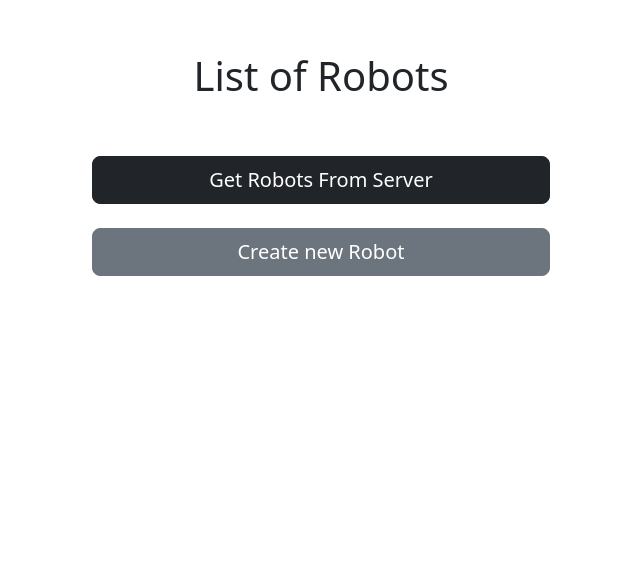
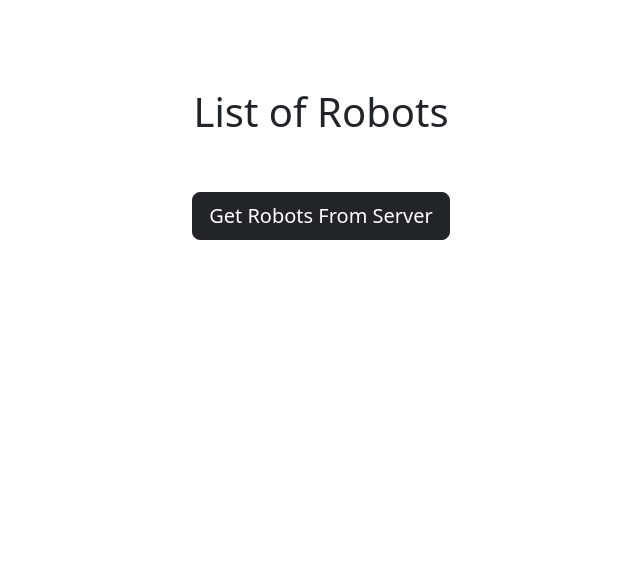
Before and after one commit to halfordC/GigaRoboBuilder4, a React (Create React App) app in the folder giga-robo-frontend/: page / in a window 1280 px wide. Shown: the part 236-800 px from the top of the page, without its empty margins (319-959 px from the left). Built offline with nearby package versions, Linux system fonts and the light colour scheme.

Commit message:
got rid of create robot button

```diff
--- a/giga-robo-frontend/src/App.js
+++ b/giga-robo-frontend/src/App.js
@@ -31,7 +31,6 @@ const [robots, setRobots] = useState([]);
           </div>
           <div className="mt-5">
             <button onClick={getRobots} className='btn btn-dark btn-lg w-100'>Get Robots From Server</button>
-            <button onClick={() => {}} className='btn btn-secondary btn-lg w-100 mt-4'>Create new Robot</button>
           </div>
 
           {robots.length > 0 && renderRobots()}
```
